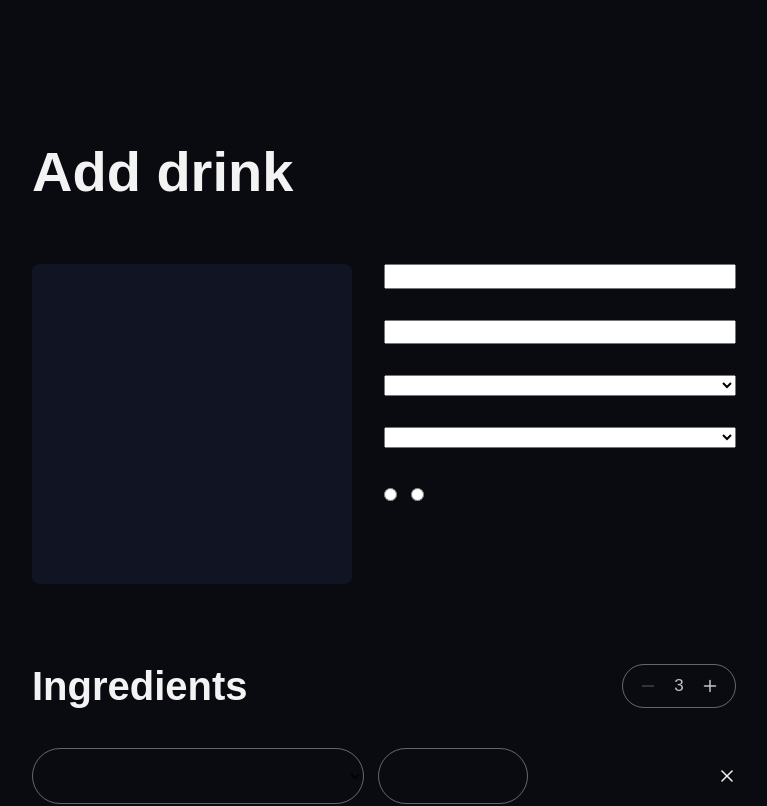
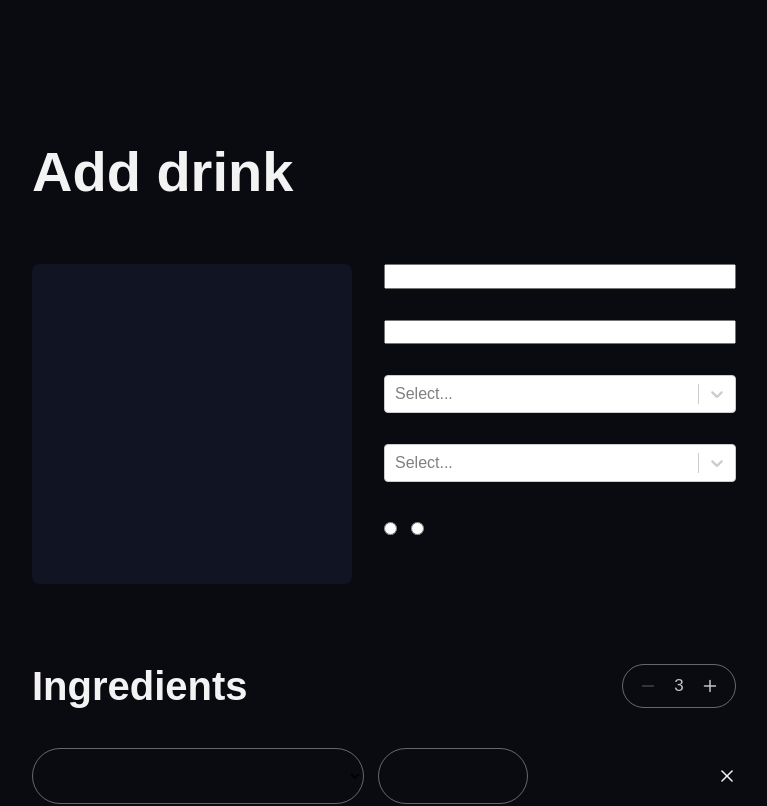
Before and after one commit to LightPride/DrinkMaster-FrontEnd, a React (Vite) app: page /DrinkMaster-FrontEnd/add in a window 1280 px wide. Shown: the top 806 px of the page, without its empty margins (256-1023 px from the left). Built offline with nearby package versions, Linux system fonts and the light colour scheme.

Commit message:
Update DrinkDescription.fields.jsx

```diff
--- a/src/components/AddDrinkForm/DrinkDescriptionFields/DrinkDescription.fields.jsx
+++ b/src/components/AddDrinkForm/DrinkDescriptionFields/DrinkDescription.fields.jsx
@@ -1,3 +1,6 @@
+import React from 'react';
+import Select from 'react-select';
+
 import {
   AddImageField,
   Wrapper,
@@ -14,8 +17,20 @@ export const DrinkDescriptionFields = () => {
         <InputsDescrField>
           <input type="text" name="itemTitle" />
           <input type="text" name="aboutRecipe" />
-          <select name="category"></select>
-          <select name="glass"></select>
+          <Select
+            name="category"
+            options={[
+              { value: 'raz', label: 'raz' },
+              { value: 'dwa', label: 'dwa' },
+            ]}
+          ></Select>
+          <Select
+            name="glass"
+            options={[
+              { value: 'raz', label: 'raz' },
+              { value: 'dwa', label: 'dwa' },
+            ]}
+          ></Select>
         </InputsDescrField>
         <DivAlcoholic>
           <input type="radio" />
```
